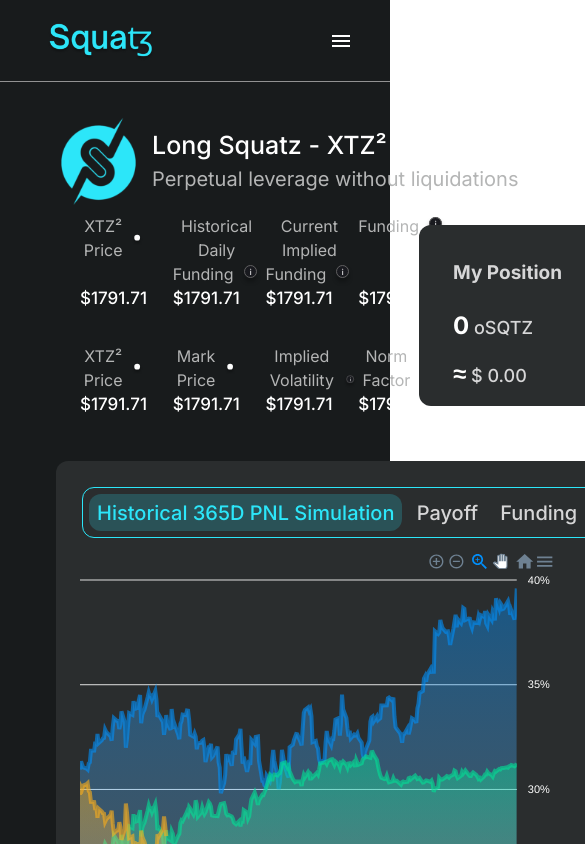
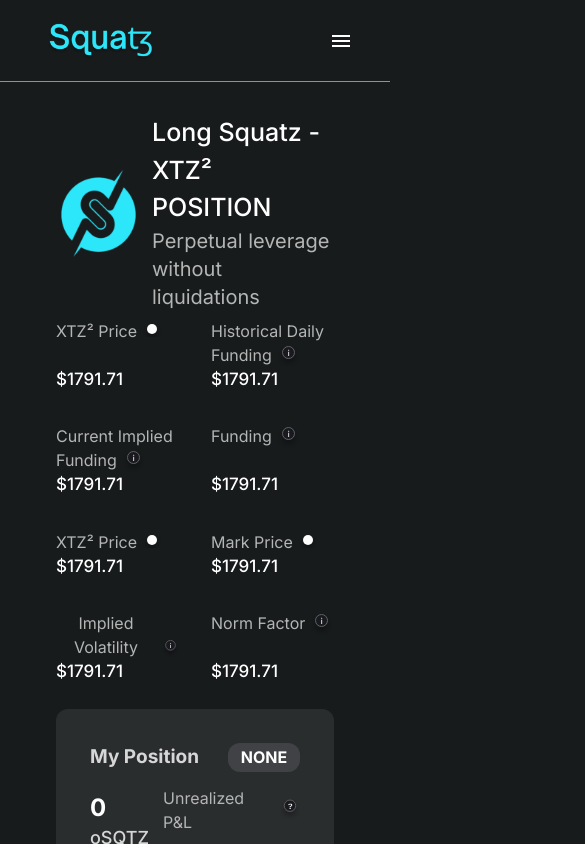
Before and after one commit to rayhanferdous/squatz, a Next.js app: page / in a window 390 px wide. Shown: the top 844 px of the page, 585 px wide, since content can reach past the window. Built offline with nearby package versions, Linux system fonts and the light colour scheme.

Commit message:
index responsive done

```diff
--- a/components/Index/RightSideBar/RightSideBarCard.js
+++ b/components/Index/RightSideBar/RightSideBarCard.js
@@ -8,7 +8,7 @@
                 <div>$0.00</div>
             </div>
             <div className="flex item-center justify-between gap-3 font-medium text-[23px] text-white">
-                <input className="text-white bg-transparent focus:outline-none" type="text" placeholder="0" />
+                <input className="text-white w-full bg-transparent focus:outline-none" type="text" placeholder="0" />
 
                 <div>XTZ</div>
             </div>
--- a/components/Index/RightSideBar/RightSideBarTop.js
+++ b/components/Index/RightSideBar/RightSideBarTop.js
@@ -2,7 +2,7 @@
 
 function RightSideBarTop({ setActiveLong, setActiveShort, active}) {
     return (
-        <div className="w-[459px] font-medium text-[19px] flex px-3 py-2 h-[64px] rounded-xl bg-card">
+        <div className="max-cus-sm:w-full cus-sm:max-w-[459px] font-medium text-[19px] flex px-3 py-2 h-[64px] rounded-xl bg-card">
             <div
                 onClick={setActiveLong}
                 className={`w-full h-full rounded-xl text-darkGreen cursor-pointer ${
--- a/components/Index/RightSideBar/RightSidebarContent.js
+++ b/components/Index/RightSideBar/RightSidebarContent.js
@@ -16,7 +16,7 @@
     const [openShort, setOpenShort] = useState(true);
 
     return (
-        <div className="flex flex-col gap-9">
+        <div className="flex flex-col gap-9 max-cus-sm:w-full cus-sm:max-w-[459px]">
             <RightSideBarTop
                 active={activeLong}
                 setActiveLong={() => setActiveLong(true)}
@@ -63,7 +63,17 @@
                         </div>
                     </div>
                 )}
-                {activeLong ? openLong ? <LongOpen /> : <LongClose /> : openShort ? <ShortOpen /> : <ShortClose />}
+                {activeLong ? (
+                    openLong ? (
+                        <LongOpen />
+                    ) : (
+                        <LongClose />
+                    )
+                ) : openShort ? (
+                    <ShortOpen />
+                ) : (
+                    <ShortClose />
+                )}
             </div>
         </div>
     );
--- a/components/Layout/Container.js
+++ b/components/Layout/Container.js
@@ -1,7 +1,7 @@
 import React from "react";
 
 function Container({ children, className }) {
-    return <div className={`2xl:w-[1729px] max-2xl:px-14 h-full mx-auto ${className}`}>{children}</div>;
+    return <div className={`2xl:w-[1729px] max-2xl:w-full max-2xl:px-14 h-full mx-auto ${className}`}>{children}</div>;
 }
 
 export default Container;
--- a/package.json
+++ b/package.json
@@ -19,6 +19,5 @@
     "tailwindcss": "3.3.2"
   },
   "devDependencies": {
-    "daisyui": "^3.0.1"
   }
 }
--- a/pages/index.js
+++ b/pages/index.js
@@ -8,8 +8,8 @@
     const [activeChartBtn, setActiveChartBtn] = useState(1);
     const [activeFund, setActiveFund] = useState(true);
     return (
-        <Container className={"flex justify-between pt-8"}>
-            <div className="w-[1244px] flex flex-col gap-11">
+        <Container className={"flex justify-between pt-8 max-mix-xl:flex-col max-res-xl:gap-8"}>
+            <div className="res-xl:w-[1244px] max-res-xl:w-full flex flex-col gap-11">
                 <div className="">
                     <div className="flex gap-2 items-center">
                         <img className="w-[88px]" src="/assets/logo.svg" alt="" />
@@ -18,8 +18,8 @@
                             <p className="text-xl text-linkText">Perpetual leverage without liquidations</p>
                         </div>
                     </div>
-                    <div className="flex justify-between items-center mt-2 ml-6">
-                        <div className="grid grid-cols-4 gap-8">
+                    <div className="flex justify-between res-xl:items-center mt-2 lg:ml-6 max-res-xl:gap-6 max-res-xl:flex-col">
+                        <div className="grid grid-cols-2 md:grid-cols-3 lg:grid-cols-4 gap-8 ">
                             <HeroBtn titleOne={"XTZ² Price"} />
                             <HeroBtn titleOne="Historical Daily" titleTwo="Funding " />
                             <HeroBtn titleOne="Current Implied" titleTwo="Funding " />
@@ -29,7 +29,7 @@
                             <HeroBtn titleTwo="Implied Volatility" />
                             <HeroBtn titleTwo="Norm Factor" />
                         </div>
-                        <div className="min-w-[459px] hovered max-w-[459px] h-[181px] flex flex-col gap-3.5 rounded-xl bg-card p-8">
+                        <div className="cus-sm:min-w-[459px] hovered cus-sm:max-w-[459px] max-cus-sm:w-full h-[181px] flex flex-col gap-3.5 rounded-xl bg-card p-8">
                             <div className="flex items-center justify-between">
                                 <p className="font-bold text-[19px] text-cardText">My Position</p>
                                 <button className="bg-cardBtn font-bold text-white w-[72px] h-[29px] rounded-xl">
@@ -186,12 +186,14 @@
                 <div
                     id="chart-container"
                     className={`${
-                        [2, 3].includes(activeChartBtn) ? "h-fit" : "min-h-[498px] max-h-[498px]"
+                        [2, 3].includes(activeChartBtn)
+                            ? "h-fit"
+                            : "min-h-[498px] max-h-[498px] max-res-xl:min-h-fit max-res-xl:max-h-fit"
                     } w-full px-2 py-6  bg-card
-                 rounded-xl hovered`}
+                 rounded-xl hovered `}
                 >
                     <div className="flex items-center gap-0">
-                        <div className="font-medium text-xl w-[600px] p-1.5 flex items-center mx-4 h-[51px] rounded-xl border border-btnSecondery">
+                        <div className="font-medium text-xl w-[600px] p-1.5 hidden cus-sm:flex items-center mx-4 h-[51px] rounded-xl border border-btnSecondery">
                             <button
                                 onClick={() => setActiveChartBtn(1)}
                                 className={` px-2 rounded-xl h-full min-w-fit ${
@@ -210,7 +212,7 @@
                             </button>
                             <button
                                 onClick={() => setActiveChartBtn(3)}
-                                className={` px-2 rounded-xl h-full w-full ${
+                                className={` px-2 rounded-xl h-full w-full hidden lg:block ${
                                     activeChartBtn == 3 ? "bg-btnSecondery/20 text-btnSecondery" : "text-cardText"
                                 }`}
                             >
@@ -218,14 +220,14 @@
                             </button>
                             <button
                                 onClick={() => setActiveChartBtn(4)}
-                                className={` px-2 rounded-xl h-full w-full ${
+                                className={` px-2 rounded-xl h-full w-full hidden lg:block ${
                                     activeChartBtn == 4 ? "bg-btnSecondery/20 text-btnSecondery" : "text-cardText"
                                 }`}
                             >
                                 Risks
                             </button>
                         </div>
-                        <div className="font-medium text-xl w-[170px] p-1.5 flex items-center px-4 h-[51px] rounded-xl border relative border-cardText">
+                        <div className="font-medium text-xl  hidden lg:flex w-[170px] p-1.5  items-center px-4 h-[51px] rounded-xl border relative border-cardText">
                             <input
                                 className="w-full text-white focus:outline-none bg-transparent"
                                 type="text"
@@ -237,9 +239,9 @@
                         </div>
                     </div>
                     {[1].includes(activeChartBtn) && (
-                        <div className="flex gap-7 w-full">
+                        <div className="flex gap-7 w-full max-res-xl:flex-col">
                             <ApexChart />
-                            <div className="min-w-[278px] max-w-[278px] mt-3">
+                            <div className="min-w-[278px] max-w-[278px] max-res-xl:min-w-fit max-res-xl:max-w-fit mt-3 ">
                                 <h2 className="font-medium text-2xl text-btnSecondery">What is squatz?</h2>
                                 <p className="text-white mt-10">
                                     Long squatz (XTZ) gives you a leveraged position with unlimited upside, protected
--- a/tailwind.config.js
+++ b/tailwind.config.js
@@ -11,7 +11,9 @@
                 inter: ["Inter", "sans-serif"],
             },
             screens: {
+                "cus-sm": "570px",
                 "mix-xl": "1400px",
+                "res-xl": "1842px",
                 "2xl": "1920px",
             },
             colors: {
@@ -28,5 +30,5 @@
             },
         },
     },
-    plugins: [require("daisyui")],
+    plugins: [],
 };
```
Also changed, not shown: 1 other file (tests, documents, lock files or other folders).
